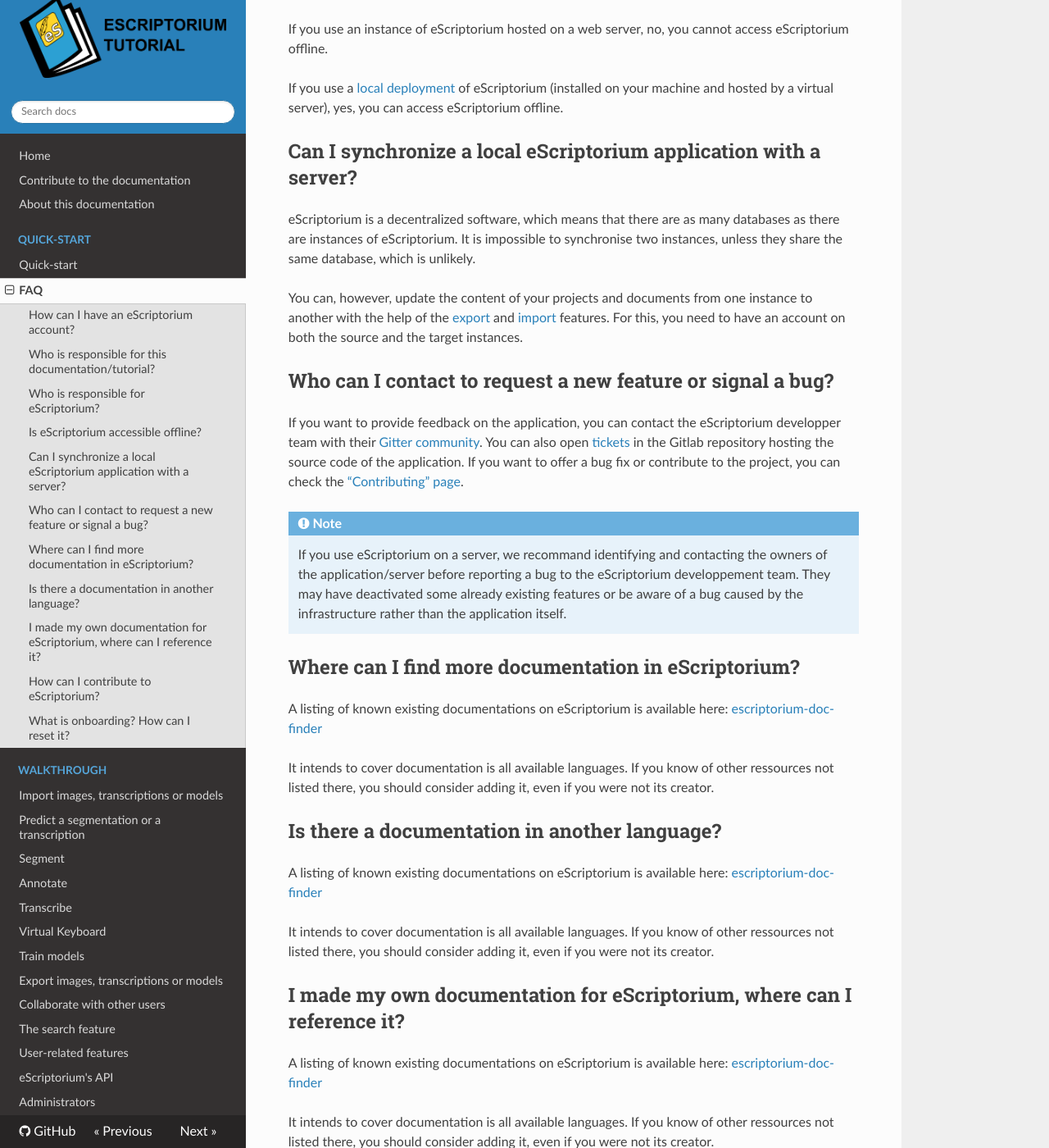
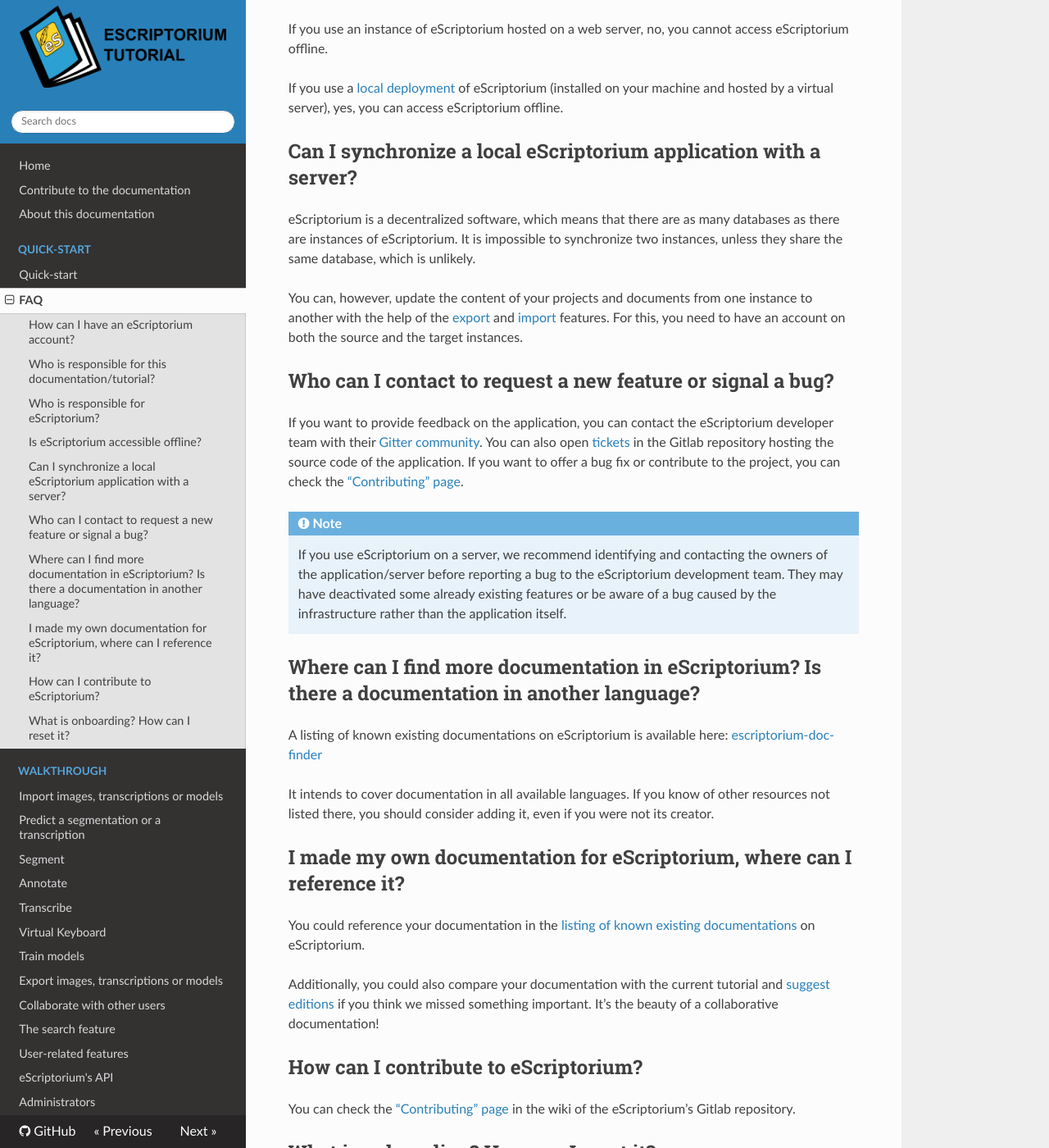
Before and after one commit to alix-tz/escriptorium-documentation, an MkDocs documentation site: the page built from docs/FAQ.md, in a window 1280 px wide and 1400 px high, scrolled down 2355 px. Shown: the whole window at 82% size. Built offline with MkDocs 1.6.1, drawn with Linux system fonts in a browser that asks for light colours; nearby versions of some CDN libraries; some of the changed text lies outside the part shown.

Commit message:
integrated corrections suggested by Floriane

```diff
--- a/docs/FAQ.md
+++ b/docs/FAQ.md
@@ -14,6 +14,7 @@
 [TOC]
 
 ---
+
 ## How can I have an eScriptorium account?
 
 !!! Note
@@ -21,7 +22,7 @@
 
     ➡️ [https://gitlab.com/scripta/escriptorium/-/wikis/How-can-I-get-an-account-on-eScriptorium%3F](https://gitlab.com/scripta/escriptorium/-/wikis/How-can-I-get-an-account-on-eScriptorium%3F)
 
-> eScriptorium is provided as Free and Open Source Software, not as a service. This means that there is no one eScriptorium site, but instead there are many different servers running the software which have been set up by different people in different institutions. To use eScriptorium, then, you can either set up an installation yourself (for which see Deploying eScriptorium) or find an existing one and ask the owners for access. Unfortunately we don’t know all the different installations because, again, eScriptorium is entirely free and open source, so people can and do install it without any connection to us and often without even telling us that they are using it.
+> eScriptorium is provided as Free and Open Source Software, not as a service. This means that there is no one eScriptorium site, but instead there are many different servers running the software which have been set up by different people in different institutions. To use eScriptorium, then, you can either set up an installation yourself (for which see [Deploying eScriptorium](https://gitlab.com/scripta/escriptorium/-/wikis/Deploying)) or find an existing one and ask the owners for access. Unfortunately we don’t know all the different installations because, again, eScriptorium is entirely free and open source, so people can and do install it without any connection to us and often without even telling us that they are using it.
 >
 > The advantage of this is that the software is truly free and open, meaning that you can download and use it yourself on your own servers, and this in turn means that that you will not be dependent on us (unlike most other systems). This makes the whole system more sustainable, and it also means that if we change anything in future in a way that you do not accept then you are still free to continue without us. For instance, if some day we find that we can no longer sustain our own instance of eScriptorium, this would have no impact on you running it on your own servers. However, the disadvantage is that installing the software is not trivial, and realistically it needs a high-performance computing cluster if you want to train your own material, which normally you do, and this makes it harder for people without institutional support.
 
@@ -60,34 +61,28 @@
 
 ## Can I synchronize a local eScriptorium application with a server?
 
-eScriptorium is a decentralized software, which means that there are as many databases as there are instances of eScriptorium. It is impossible to synchronise two instances, unless they share the same database, which is unlikely.
+eScriptorium is a decentralized software, which means that there are as many databases as there are instances of eScriptorium. It is impossible to synchronize two instances, unless they share the same database, which is unlikely.
 
 You can, however, update the content of your projects and documents from one instance to another with the help of the [export](walkthrough_export.md) and [import](walkthrough_import.md) features. For this, you need to have an account on both the source and the target instances.
 
 ## Who can I contact to request a new feature or signal a bug?
 
-If you want to provide feedback on the application, you can contact the eScriptorium developper team with their [Gitter community](https://gitter.im/escripta/escriptorium). You can also open [tickets](https://gitlab.com/scripta/escriptorium/-/issues) in the Gitlab repository hosting the source code of the application. If you want to offer a bug fix or contribute to the project, you can check the ["Contributing" page](https://gitlab.com/scripta/escriptorium/-/wikis/contributing).
+If you want to provide feedback on the application, you can contact the eScriptorium developer team with their [Gitter community](https://gitter.im/escripta/escriptorium). You can also open [tickets](https://gitlab.com/scripta/escriptorium/-/issues) in the Gitlab repository hosting the source code of the application. If you want to offer a bug fix or contribute to the project, you can check the ["Contributing" page](https://gitlab.com/scripta/escriptorium/-/wikis/contributing).
 
 !!! Note
-    If you use eScriptorium on a server, we recommand identifying and contacting the owners of the application/server before reporting a bug to the eScriptorium developpement team. They may have deactivated some already existing features or be aware of a bug caused by the infrastructure rather than the application itself.
+    If you use eScriptorium on a server, we recommend identifying and contacting the owners of the application/server before reporting a bug to the eScriptorium development team. They may have deactivated some already existing features or be aware of a bug caused by the infrastructure rather than the application itself.
 
-## Where can I find more documentation in eScriptorium?
+## Where can I find more documentation in eScriptorium? Is there a documentation in another language?
 
 A listing of known existing documentations on eScriptorium is available here: [escriptorium-doc-finder](https://github.com/alix-tz/escriptorium-doc-finder)
 
-It intends to cover documentation is all available languages. If you know of other ressources not listed there, you should consider adding it, even if you were not its creator.
-
-## Is there a documentation in another language?
-
-A listing of known existing documentations on eScriptorium is available here: [escriptorium-doc-finder](https://github.com/alix-tz/escriptorium-doc-finder)
-
-It intends to cover documentation is all available languages. If you know of other ressources not listed there, you should consider adding it, even if you were not its creator.
+It intends to cover documentation in all available languages. If you know of other resources not listed there, you should consider adding it, even if you were not its creator.
 
 ## I made my own documentation for eScriptorium, where can I reference it?
 
-A listing of known existing documentations on eScriptorium is available here: [escriptorium-doc-finder](https://github.com/alix-tz/escriptorium-doc-finder)
+You could reference your documentation in the [listing of known existing documentations](https://github.com/alix-tz/escriptorium-doc-finder) on eScriptorium.
 
-It intends to cover documentation is all available languages. If you know of other ressources not listed there, you should consider adding it, even if you were not its creator.
+Additionally, you could also compare your documentation with the current tutorial and [suggest editions](contribute.md) if you think we missed something important. It's the beauty of a collaborative documentation!
 
 ## How can I contribute to eScriptorium?
 
```
Also changed, not shown: other parts of docs/FAQ.md (+1 -1 lines).
